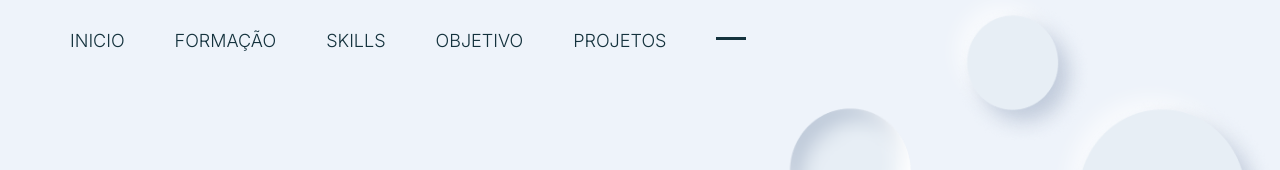
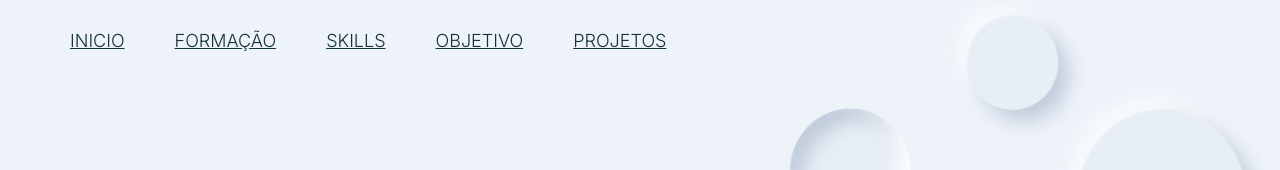
Before and after one commit to IsabellaPachec/portifolio, a React (Create React App) app: page / in a window 1280 px wide. Shown: the top 170 px of the page. Built offline with nearby package versions, Linux system fonts and the light colour scheme.

Commit message:
menu hamburguer

```diff
--- a/src/Componentes/Navbar/Navbar.css
+++ b/src/Componentes/Navbar/Navbar.css
@@ -3,6 +3,7 @@
   padding: 30px 0;
   position: fixed;
   z-index: 1000;
+  width: 100%;
 }
 
 .navbar-list {
@@ -11,6 +12,7 @@
   list-style-type: none;
   margin: 0;
   padding-left: 40px;
+  background: transparent;
 }
 
 .navbar-list li {
@@ -33,35 +35,66 @@
 
 }
 
-.burg{
-  border: none;
-  background: none;
-  border-top: 3px solid #14323D;
-}
-
-.burg::before,
-.burg::after {
-  content: " ";
-  display: block;
-  width: 30px;
-  height: 3px;
-  background-color: #EEF3FA;
+.navbar-toggle {
+  display: none;
+  margin-left: 95%;
+  font-size: 1.5rem;
+  cursor: pointer;
+  font-size: 30px;
 }
 
 
 
-@media screen and (min-width: 1300px){
+@media screen and (min-width: 1300px) {}
 
+@media screen and (max-width: 960px) {}
+
+@media screen and (max-width: 750px) {
+
+  .navbar-list {
+    display: none;
+    /* Oculta a lista em telas menores que 750px */
+  }
+
+  .navbar-toggle {
+    display: block;
+    z-index: 1000;
+    position: fixed;
+    cursor: pointer;
+    background-color: #EEF3FA;
+  }
+
+  .navbar-link {
+    background-color: #EEF3FA;
+    padding: 20px;
+  }
+
+  .navbar-list.active {
+    display: flex;
+    flex-direction: column;
+    position: absolute;
+    top: 0px;
+    left: 55%;
+    background-color: #EEF3FA;
+    width: 100%;
+    padding: 20px;
+    box-shadow: 0 2px 5px rgba(0, 0, 0, 0.1);
+    z-index: 10;
+    width: 300px;
+  }
+
+  a:-webkit-any-link{
+    background-color: #EEF3FA;
+  }
+
+  svg:not(:root){
+    background: transparent;
+  }
 }
 
-@media screen and (max-width: 960px){
 
-}
 
-@media screen and (max-width: 480px) {
 
-}
+@media screen and (max-width: 480px) {}
 
-@media screen and (min-width: 200px){
-
-}
+@media screen and (min-width: 200px) {}
--- a/src/Componentes/Navbar/Navbar.jsx
+++ b/src/Componentes/Navbar/Navbar.jsx
@@ -1,19 +1,27 @@
+import React, { useState } from 'react';
+import { Link } from 'react-router-dom';
+import { RiMenuLine, RiCloseLine } from "react-icons/ri"; // Importe os ícones do menu
+
 import "./Navbar.css";
-import { Link } from 'react-router-dom';
-//ICONS
-import { RxHamburgerMenu } from "react-icons/rx";
 
+function Navbarcomponent() {
+    const [menuOpen, setMenuOpen] = useState(false); // Estado para controlar se o menu está aberto ou fechado
 
-function Navbarcomponent(){
-    return(
+    const toggleMenu = () => {
+        setMenuOpen(!menuOpen); // Função para alternar o estado do menu
+    };
+
+    return (
         <nav className="navbar">
-            <ul className="navbar-list">
-                <li className="navbar-link">INICIO</li>
-                <li className="navbar-link">FORMAÇÃO</li>
-                <li className="navbar-link">SKILLS</li>
-                <li className="navbar-link">OBJETIVO</li>
-                <li className="navbar-link">PROJETOS</li>
-                <li><button className="burg"></button></li>
+            <div className="navbar-toggle" onClick={toggleMenu}>
+                {menuOpen ? <RiCloseLine /> : <RiMenuLine />} {/* Ícone do menu hamburguer ou ícone de fechar */}
+            </div>
+            <ul className={`navbar-list ${menuOpen ? "active" : ""}`}>
+                <li className="navbar-link"><Link to="/">INICIO</Link></li>
+                <li className="navbar-link"><Link to="/formacao">FORMAÇÃO</Link></li>
+                <li className="navbar-link"><Link to="/skills">SKILLS</Link></li>
+                <li className="navbar-link"><Link to="/objetivo">OBJETIVO</Link></li>
+                <li className="navbar-link"><Link to="/projetos">PROJETOS</Link></li>
             </ul>
         </nav>
     );
```
